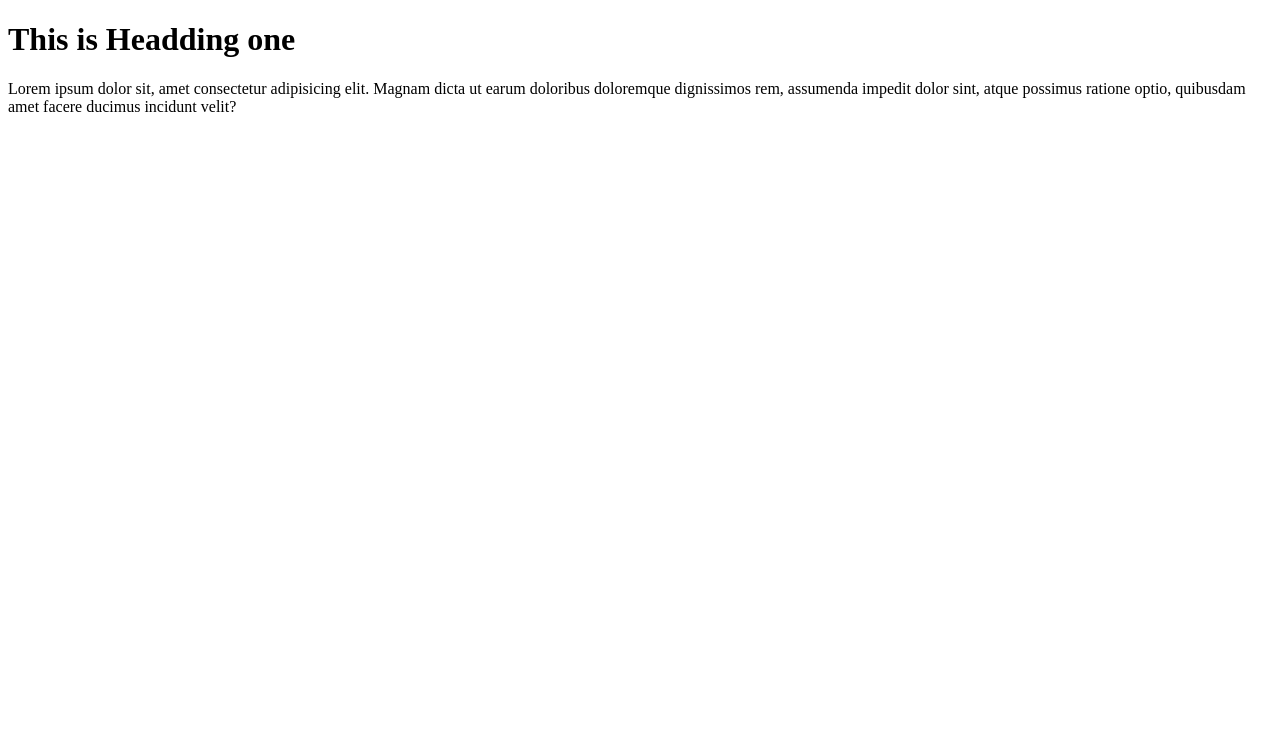
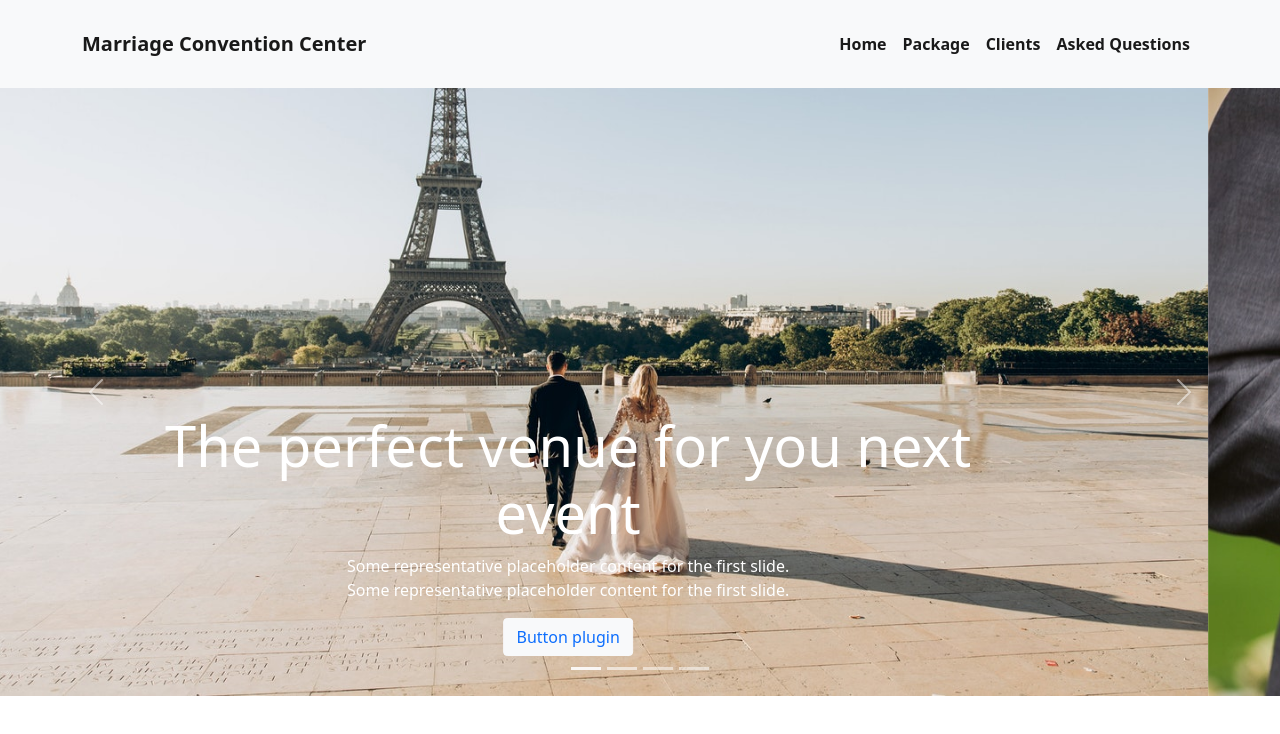
Before and after one commit to KawsarAlHasan/convention-center, a plain HTML site: page index.html in a window 1280 px wide. Drawn offline with nearby package versions, Linux system fonts and the light colour scheme.

Commit message:
added nabver and carousel

```diff
--- /dev/null
+++ b/css/style.css
@@ -0,0 +1,3 @@
+.ml-auto, .mx-auto{
+    margin-left: auto!important;
+}
--- a/index.html
+++ b/index.html
@@ -4,10 +4,109 @@
     <meta charset="UTF-8">
     <meta http-equiv="X-UA-Compatible" content="IE=edge">
     <meta name="viewport" content="width=device-width, initial-scale=1.0">
-    <title>Abacus Convention Center</title>
+    <title>Marriage Convention Center</title>
+    <!-- custom css -->
+    <link rel="stylesheet" href="css/style.css">
+    <!-- bootstrap css -->
+    <link href="https://cdn.jsdelivr.net/npm/bootstrap@5.1.3/dist/css/bootstrap.min.css" rel="stylesheet" integrity="sha384-1BmE4kWBq78iYhFldvKuhfTAU6auU8tT94WrHftjDbrCEXSU1oBoqyl2QvZ6jIW3" crossorigin="anonymous">
 </head>
 <body>
-    <h1>This is Headding one</h1>
-    <p>Lorem ipsum dolor sit, amet consectetur adipisicing elit. Magnam dicta ut earum doloribus doloremque dignissimos rem, assumenda impedit dolor sint, atque possimus ratione optio, quibusdam amet facere ducimus incidunt velit?</p>
+    <!-- header start -->
+    <header>
+
+        <!-- Nav Bar start-->
+        <nav class="navbar navbar-expand-md navbar-light bg-light sticky-top py-4">
+            <div class="container">
+              <a class="navbar-brand fw-bold" href="#">Marriage Convention Center</a>
+              <button class="navbar-toggler" type="button" data-bs-toggle="collapse" data-bs-target="#navbarNav" aria-controls="navbarNav" aria-expanded="false" aria-label="Toggle navigation">
+                <span class="navbar-toggler-icon"></span>
+              </button>
+              <div class="collapse navbar-collapse" id="navbarNav">
+                <ul class="navbar-nav ml-auto">
+                  <li class="nav-item">
+                    <a class="nav-link active fw-bold" aria-current="page" href="#">Home</a>
+                  </li>
+                  <li class="nav-item">
+                    <a class="nav-link active fw-bold" href="#">Package</a>
+                  </li>
+                  <li class="nav-item">
+                    <a class="nav-link active fw-bold" href="#">Clients</a>
+                  </li>
+                  <li class="nav-item">
+                    <a class="nav-link active fw-bold">Asked Questions</a>
+                  </li>
+                </ul>
+              </div>
+            </div>
+          </nav>
+        <!-- Nav Bar end-->
+
+
+
+        <!-- carousel start -->
+        <div id="carouselExampleCaptions" class="carousel slide" data-bs-ride="carousel">
+            <div class="carousel-indicators">
+              <button type="button" data-bs-target="#carouselExampleCaptions" data-bs-slide-to="0" class="active" aria-current="true" aria-label="Slide 1"></button>
+              <button type="button" data-bs-target="#carouselExampleCaptions" data-bs-slide-to="1" aria-label="Slide 2"></button>
+              <button type="button" data-bs-target="#carouselExampleCaptions" data-bs-slide-to="2" aria-label="Slide 3"></button>
+              <button type="button" data-bs-target="#carouselExampleCaptions" data-bs-slide-to="3" aria-label="Slide 4"></button>
+            </div>
+            <div class="carousel-inner">
+              <div class="carousel-item active">
+                <img src="images/banner1.jpg" class="d-block w-100" alt="...">
+                <div class="carousel-caption d-block d-md-block">
+                  <h1 class="c-h1 display-4">The perfect venue for you next event</h1>
+                  <p>Some representative placeholder content for the first slide. <br> Some representative placeholder content for the first slide.</p>
+                  <button class="btn btn-light text-primary">Button plugin</button>
+                </div>
+              </div>
+              <div class="carousel-item">
+                <img src="images/banner2.jpg" class="d-block w-100" alt="...">
+                <div class="carousel-caption d-none d-md-block">
+                  <h5>Second slide label</h5>
+                  <p>Some representative placeholder content for the second slide.</p>
+                  <button class="btn btn-light text-primary">Button</button>
+                </div>
+              </div>
+              <div class="carousel-item">
+                <img src="images/banner3.jpg" class="d-block w-100" alt="...">
+                <div class="carousel-caption d-none d-md-block">
+                  <h5>Third slide label</h5>
+                  <p>Some representative placeholder content for the third slide.</p>
+                  <button class="btn btn-light text-primary">Button</button>
+                </div>
+              </div>
+              <div class="carousel-item">
+                <img src="images/banner4.jpg" class="d-block w-100" alt="...">
+                <div class="carousel-caption d-none d-md-block">
+                  <h5>Third slide label</h5>
+                  <p>Some representative placeholder content for the third slide.</p>
+                  <button class="btn btn-light text-primary">Button</button>
+                </div>
+              </div>
+            </div>
+            <button class="carousel-control-prev" type="button" data-bs-target="#carouselExampleCaptions" data-bs-slide="prev">
+              <span class="carousel-control-prev-icon" aria-hidden="true"></span>
+              <span class="visually-hidden">Previous</span>
+            </button>
+            <button class="carousel-control-next" type="button" data-bs-target="#carouselExampleCaptions" data-bs-slide="next">
+              <span class="carousel-control-next-icon" aria-hidden="true"></span>
+              <span class="visually-hidden">Next</span>
+            </button>
+          </div>
+          <!-- carousel end -->
+      </header>
+    <!-- header end -->
+
+    <!-- main start -->
+    <main></main>
+    <!-- main end -->
+
+    <!-- footer start -->
+    <footer></footer>
+    <!-- footer start -->
+
+    <!-- bootstrap bundle javaScript -->
+    <script src="https://cdn.jsdelivr.net/npm/bootstrap@5.1.3/dist/js/bootstrap.bundle.min.js" integrity="sha384-ka7Sk0Gln4gmtz2MlQnikT1wXgYsOg+OMhuP+IlRH9sENBO0LRn5q+8nbTov4+1p" crossorigin="anonymous"></script>
 </body>
 </html>
```
Also changed, not shown: images/banner.png (deleted), images/banner1.jpg (added), images/banner2.jpg (added), images/banner3.jpg (added), images/banner4.jpg (added), images/banner5.jpg (added), img/7r5tu6hg_virat-anushka-anniversary-_625x300_11_December_18.jpg (added), img/Virat Kohli and Anushka Sharma wedding.jpg (added), img/Yuzvendra-Chahal-Marries-Dhanashree-Verma.jpg (added), img/virat-kohli.gif (added).
